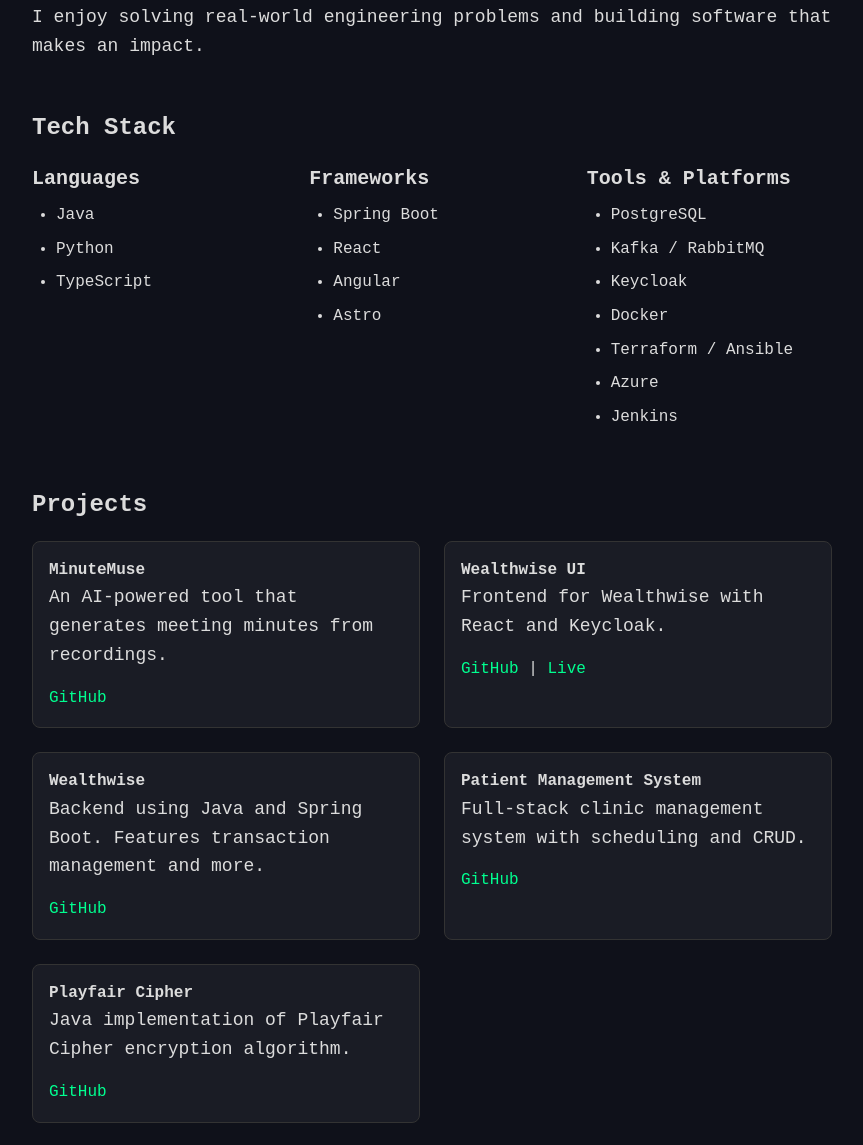
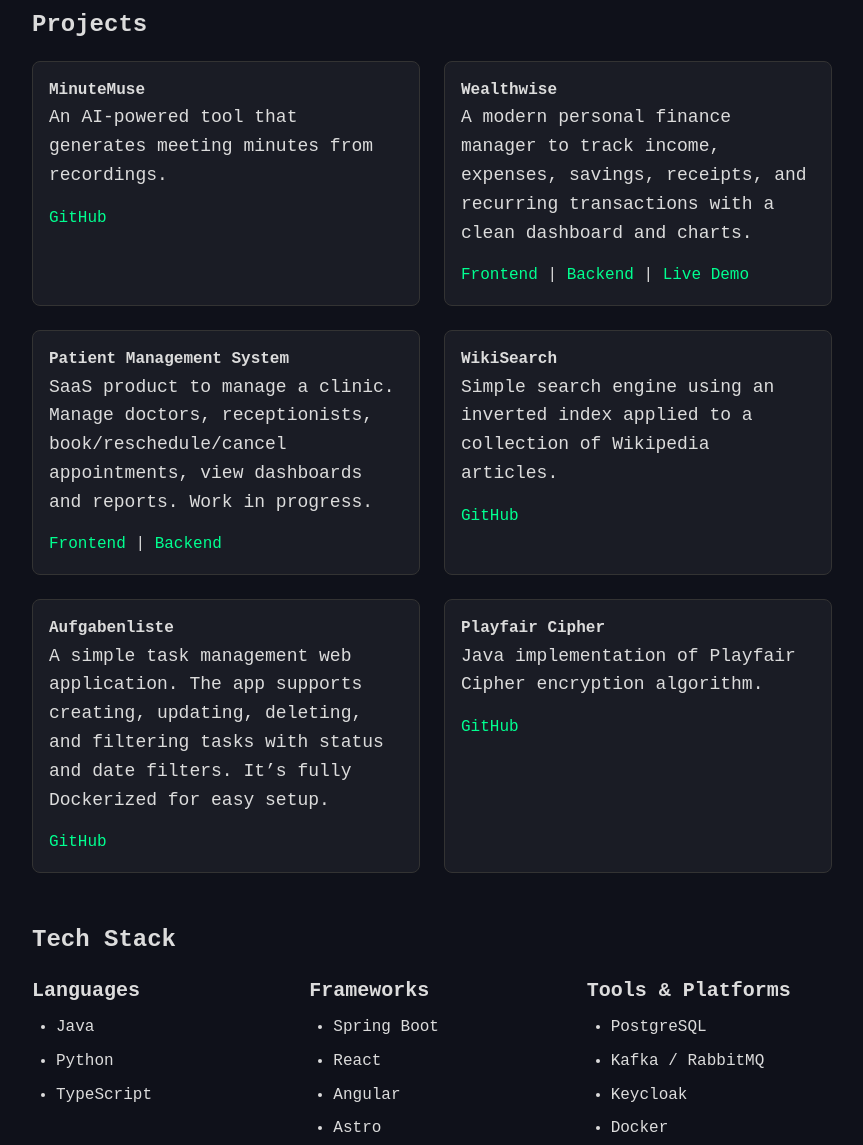
Before and after one commit to DrDrunkenstien-10/portfolio-website, an Astro site: page / in a window 1280 px wide. Shown: the part 640-1785 px from the top of the page, without its empty margins (208-1071 px from the left). Built offline with nearby package versions, Linux system fonts and the light colour scheme; Astro itself is replaced by a stand-in of ours.

Commit message:
Update the introduction and project section, add new projects in the project section and moved the tech stack section below project section

```diff
--- a/src/pages/index.astro
+++ b/src/pages/index.astro
@@ -67,12 +67,6 @@
 				</p>
 
 				<p>
-					My work involves turning complex business requirements into
-					production-ready backend solutions — from API design to
-					secure deployment across VPS and Azure.
-				</p>
-
-				<p>
 					I specialize in the <strong
 						>Java + Spring Boot ecosystem</strong
 					> with experience across cloud, DevOps, and observability tooling.
@@ -82,6 +76,99 @@
 					I enjoy solving real-world engineering problems and building
 					software that makes an impact.
 				</p>
+			</section>
+
+			<!-- 🛠 Projects Section -->
+			<section id="projects">
+				<h2>Projects</h2>
+				<div class="projects-grid">
+					<div class="project-card">
+						<strong>MinuteMuse</strong>
+						<p>
+							An AI-powered tool that generates meeting minutes
+							from recordings.
+						</p>
+						<a
+							href="https://github.com/DrDrunkenstien-10/minute-muse"
+							target="_blank">GitHub</a
+						>
+					</div>
+
+					<div class="project-card">
+						<strong>Wealthwise</strong>
+						<p>
+							A modern personal finance manager to track income,
+							expenses, savings, receipts, and recurring
+							transactions with a clean dashboard and charts.
+						</p>
+						<a
+							href="https://github.com/DrDrunkenstien-10/wealthwise-ui"
+							target="_blank">Frontend</a
+						> |
+						<a
+							href="https://github.com/DrDrunkenstien-10/wealthwise"
+							target="_blank">Backend</a
+						> |
+						<a href="https://wealthwise.ajadhav.com" target="_blank"
+							>Live Demo</a
+						>
+					</div>
+
+					<div class="project-card">
+						<strong>Patient Management System</strong>
+						<p>
+							SaaS product to manage a clinic. Manage doctors,
+							receptionists, book/reschedule/cancel appointments,
+							view dashboards and reports. Work in progress.
+						</p>
+						<a
+							href="https://github.com/Prad001/patient-management-ui"
+							target="_blank">Frontend</a
+						> |
+						<a
+							href="https://github.com/DrDrunkenstien-10/patient-management"
+							target="_blank">Backend</a
+						>
+					</div>
+
+					<div class="project-card">
+						<strong>WikiSearch</strong>
+						<p>
+							Simple search engine using an inverted index applied
+							to a collection of Wikipedia articles.
+						</p>
+						<a
+							href="https://github.com/DrDrunkenstien-10/wiki-search"
+							target="_blank">GitHub</a
+						>
+					</div>
+
+					<div class="project-card">
+						<strong>Aufgabenliste</strong>
+						<p>
+							A simple task management web application. The app
+							supports creating, updating, deleting, and filtering
+							tasks with status and date filters. It’s fully
+							Dockerized for easy setup.
+						</p>
+						<a
+							href="https://github.com/DrDrunkenstien-10/aufgabenliste"
+							target="_blank">GitHub</a
+						>
+					</div>
+
+					<div class="project-card">
+						<strong>Playfair Cipher</strong>
+						<p>
+							Java implementation of Playfair Cipher encryption
+							algorithm.
+						</p>
+						<a
+							href="https://github.com/DrDrunkenstien-10/playfair-cipher"
+							target="_blank">GitHub</a
+						>
+					</div>
+				</div>
 			</section>
 
 			<!-- 💻 Tech Stack Section -->
@@ -119,72 +206,6 @@
 					</div>
 				</div>
 			</section>
-
-			<!-- 🛠 Projects Section -->
-			<section id="projects">
-				<h2>Projects</h2>
-				<div class="projects-grid">
-					<div class="project-card">
-						<strong>MinuteMuse</strong>
-						<p>
-							An AI-powered tool that generates meeting minutes
-							from recordings.
-						</p>
-						<a
-							href="https://github.com/DrDrunkenstien-10/minute-muse"
-							target="_blank">GitHub</a
-						>
-					</div>
-
-					<div class="project-card">
-						<strong>Wealthwise UI</strong>
-						<p>Frontend for Wealthwise with React and Keycloak.</p>
-						<a
-							href="https://github.com/DrDrunkenstien-10/wealthwise-ui"
-							target="_blank">GitHub</a
-						> |
-						<a href="https://wealthwise.ajadhav.com" target="_blank"
-							>Live</a
-						>
-					</div>
-
-					<div class="project-card">
-						<strong>Wealthwise</strong>
-						<p>
-							Backend using Java and Spring Boot. Features
-							transaction management and more.
-						</p>
-						<a
-							href="https://github.com/DrDrunkenstien-10/wealthwise"
-							target="_blank">GitHub</a
-						>
-					</div>
-
-					<div class="project-card">
-						<strong>Patient Management System</strong>
-						<p>
-							Full-stack clinic management system with scheduling
-							and CRUD.
-						</p>
-						<a
-							href="https://github.com/DrDrunkenstien-10/patient-management"
-							target="_blank">GitHub</a
-						>
-					</div>
-
-					<div class="project-card">
-						<strong>Playfair Cipher</strong>
-						<p>
-							Java implementation of Playfair Cipher encryption
-							algorithm.
-						</p>
-						<a
-							href="https://github.com/DrDrunkenstien-10/playfair-cipher"
-							target="_blank">GitHub</a
-						>
-					</div>
-				</div>
-			</section>
 		</main>
 	</body>
 </html>
```
